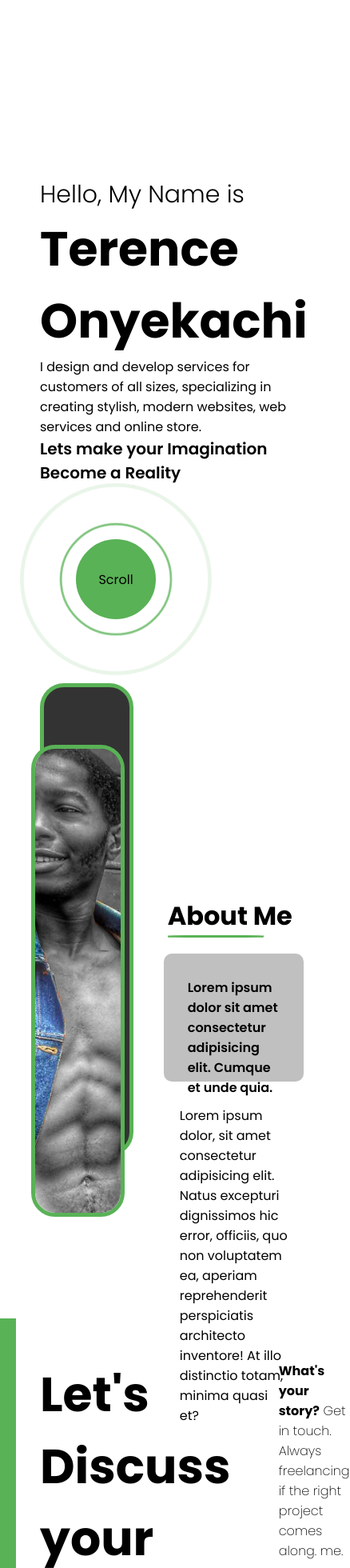
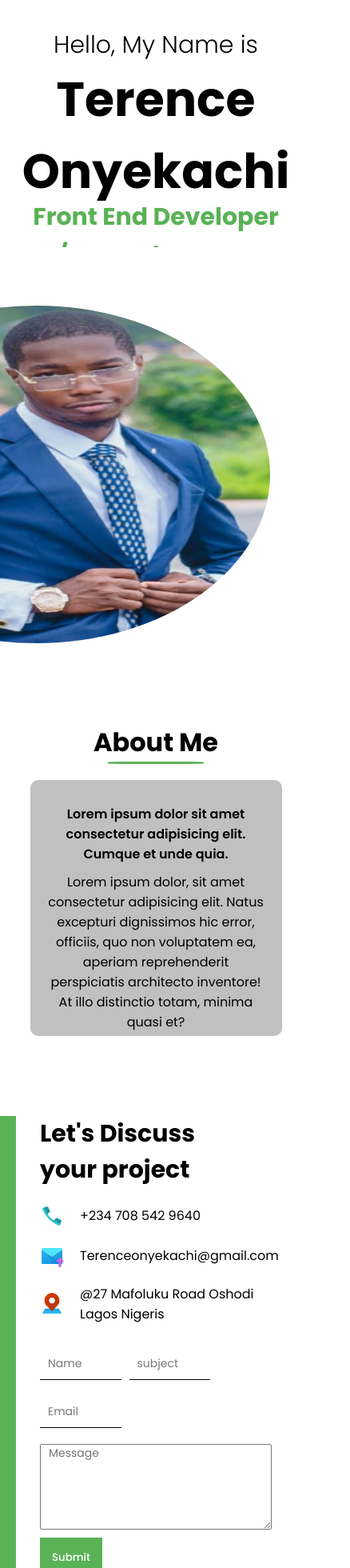
Before and after one commit to Terencino8/my-portfolio, a React (Create React App) app: page / in a window 390 px wide. Shown: the part 40-2000 px from the top of the page at 80% size, 438 px wide, since content can reach past the window. Built offline with nearby package versions, Linux system fonts and the light colour scheme.

Commit message:
DOne with the test part of the full site

```diff
--- a/public/index.html
+++ b/public/index.html
@@ -2,7 +2,7 @@
 <html lang="en">
   <head>
     <meta charset="utf-8" />
-    <link rel="icon" href="%PUBLIC_URL%/favicon.ico" />
+    <link rel="icon" href="" />
     <meta name="viewport" content="width=device-width, initial-scale=1" />
     <meta name="theme-color" content="#000000" />
     <meta
@@ -35,7 +35,7 @@
         font-family: 'Poppins', sans-serif;
       }
     </style>
-    <title>React App</title>
+    <title>Terence Portfolio</title>
   </head>
   <body>
     <noscript>You need to enable JavaScript to run this app.</noscript>
--- a/src/App.js
+++ b/src/App.js
@@ -17,8 +17,7 @@
       <Toggle/>
      <Intro/>
      <About/>
-     <Contact/>
-
+      <Contact/>
     </div>
   );
 }
--- a/src/components/about/about.css
+++ b/src/components/about/about.css
@@ -74,3 +74,45 @@
     height: 10rem;
     border-radius: 10px;
 }
+
+
+@media screen and (max-width: 480px){
+    .a{
+        flex-direction: column;
+        text-align: center;
+        align-items: center;
+        justify-content: center;
+        height: 70vh;
+        /* margin-top: 50px; */
+    }
+
+    .a-left{
+        /* width: 100%; */
+        display: none;
+    }
+
+    .a-card{
+        /* height: 30vh; */
+
+    }
+
+    .a-card.bg{
+        display: none;
+    }
+
+    .a-right{
+     padding: 20px;
+    }
+    .a-title{
+        margin-top: 0;
+        display: flex;
+        flex-direction: column;
+        align-items: center;
+    }
+
+    .a-desc-wrapper{
+        height: 20rem;
+    }
+
+
+}
--- a/src/components/contact/Contact.jsx
+++ b/src/components/contact/Contact.jsx
@@ -84,7 +84,12 @@
                 </form>
             </div>
         </div>
+
+        <div className="c-footer">
+            <p> Copywrite @2022  </p>
+        </div>
     </div>
+
   )
 }
 
--- a/src/components/contact/contact.css
+++ b/src/components/contact/contact.css
@@ -8,6 +8,8 @@
     height: 100%;
     background-color: #59b256;
     position: absolute;
+    bottom: 0;
+
  }
 
  .c-wrapper{
@@ -79,3 +81,58 @@
      font-weight: 500;
      cursor: pointer;
  }
+
+ .c-footer{
+   width: 100%;
+   height: 5vh;
+   background-color: black;
+   position: absolute;
+   bottom: 0;
+   display: flex;
+   color: white;
+   align-items: center;
+   justify-content: center;
+
+   }
+
+
+@media screen and (max-width: 480px){
+   .c{
+      height: 100vh;
+   }
+
+   .c-wrapper{
+       flex-direction: column;
+       padding: 0px 50px;
+   }
+
+   .c-title{
+      font-size: 30px;
+   }
+
+   .c-info-item{
+      margin: 20px 0px;
+      width: 100%;
+   }
+
+   .c-desc{
+      display: none;
+   }
+
+   form{
+      margin-top: 0px;
+      display: flex;
+      flex-wrap: wrap;
+   }
+
+   input {
+      width: 35%;
+      height: 40px;
+      margin: 10px;
+      margin-left: 0;
+   }
+
+   .button{
+      margin-top: 10px;
+   }
+}
--- a/src/components/intro/intro.css
+++ b/src/components/intro/intro.css
@@ -143,3 +143,37 @@
         opacity: 0;
     }
 }
+
+
+
+
+
+@media screen and (max-width: 480px){
+    .i{
+        flex-direction: column;
+    }
+
+    .i-left-wrapper{
+        padding: 10px;
+        align-items: center;
+        text-align: center;
+        justify-content: center;
+        height: 100%;
+    }
+    .i-img{
+        height: 100%;
+        width: 150%;
+
+    }
+
+
+    .i-desc{
+        display: none;
+    }
+    .i-scroll-btn{
+        display: none;
+    }
+    .i-bg{
+        display: none;
+    }
+}
```
